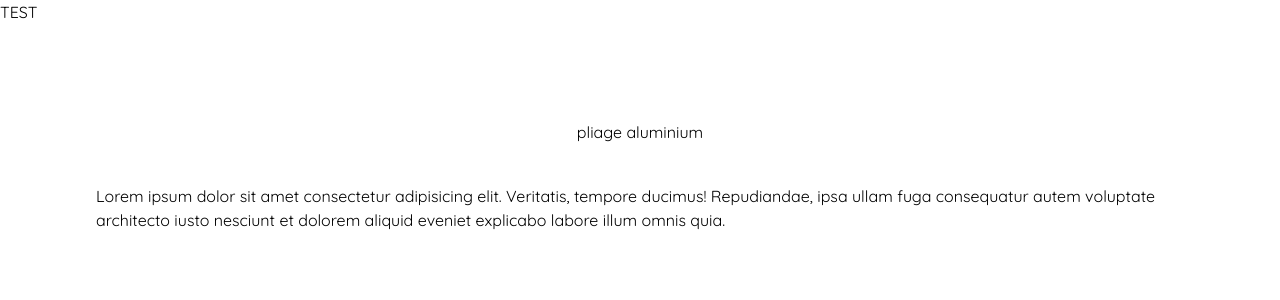
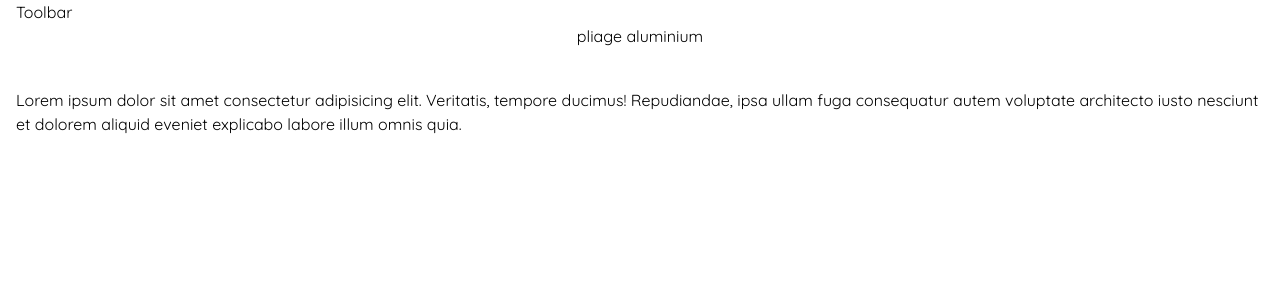
Before and after one commit to bertrandsimon/gedimat-pliage-front-end, a Next.js app: page / in a window 1280 px wide. Shown: the top 300 px of the page. Built offline with nearby package versions, Linux system fonts and the light colour scheme.

Commit message:
Initial bug fixed + container added

```diff
--- /dev/null
+++ b/app/components/toolbar.tsx
@@ -0,0 +1,12 @@
+import { Fragment } from "react"
+
+export default function Toolbar() {
+  return (
+
+    <div>
+        <h1>Toolbar</h1>
+    </div>
+
+
+  )
+}
--- a/app/layout.tsx
+++ b/app/layout.tsx
@@ -1,8 +1,7 @@
 import type { Metadata } from "next";
-import { Inter } from "next/font/google";
 import { Quicksand } from 'next/font/google'
+import Toolbar from "./components/toolbar";
 
-import Toolbar from "@/toolbar";
 import "./globals.css";
 
 const quicksand = Quicksand({
@@ -13,16 +12,21 @@ export const metadata: Metadata = {
   description: "à remplir",
 };
 
-export default function RootLayout({
-  children,
-}: Readonly<{
-  children: React.ReactNode;
-}>) {
+export default function RootLayout({ children,}: Readonly<{ children: React.ReactNode;}>)
+{
   return (
     <html lang="fr">
 
-      <Toolbar/>
-      <body className={quicksand.className}>{children}</body>
+
+
+      <body className={quicksand.className}>
+
+        <div className="container mx-auto px-4"><Toolbar /></div>
+
+        <div className="container mx-auto px-4">{children}</div>
+
+
+        </body>
 
     </html>
   );
--- a/app/page.tsx
+++ b/app/page.tsx
@@ -3,7 +3,7 @@ import Image from "next/image";
 
 export default function Home() {
   return (
-    <main className="flex min-h-screen flex-col items-center p-24 gap-10">
+    <main className="flex min-h-screen flex-col items-center gap-10">
 
         <h1>pliage aluminium</h1>
         <p >Lorem ipsum dolor sit amet consectetur adipisicing elit. Veritatis, tempore ducimus! Repudiandae, ipsa ullam fuga consequatur autem voluptate architecto iusto nesciunt et dolorem aliquid eveniet explicabo labore illum omnis quia.</p>
--- a/toolbar.tsx
+++ /dev/null
@@ -1,10 +0,0 @@
-"use client";
-
-
-export default function Toolbar() {
-
-
-  return (
-    <div><h1>TEST</h1></div>
-  );
-}
```
Also changed, not shown: package.json (+6 -6 lines), 2 other files (tests, documents, lock files or other folders).
